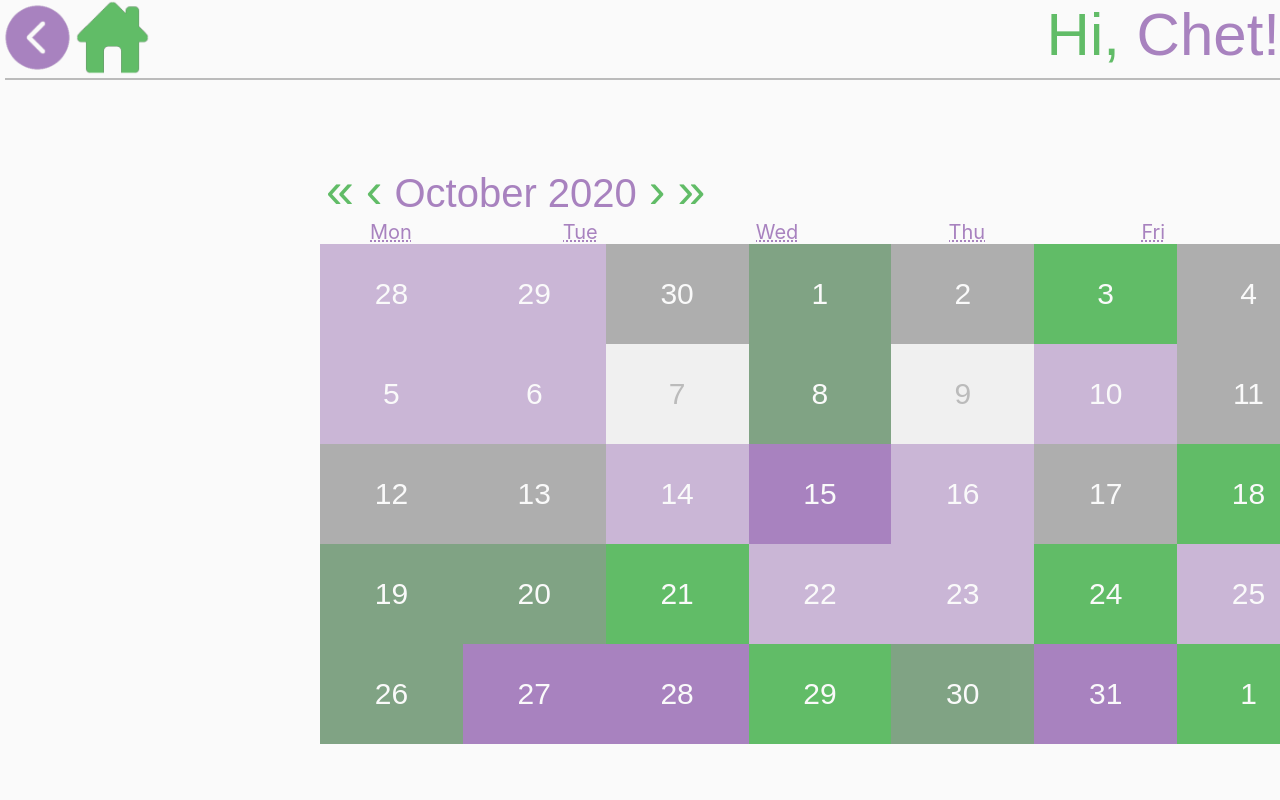
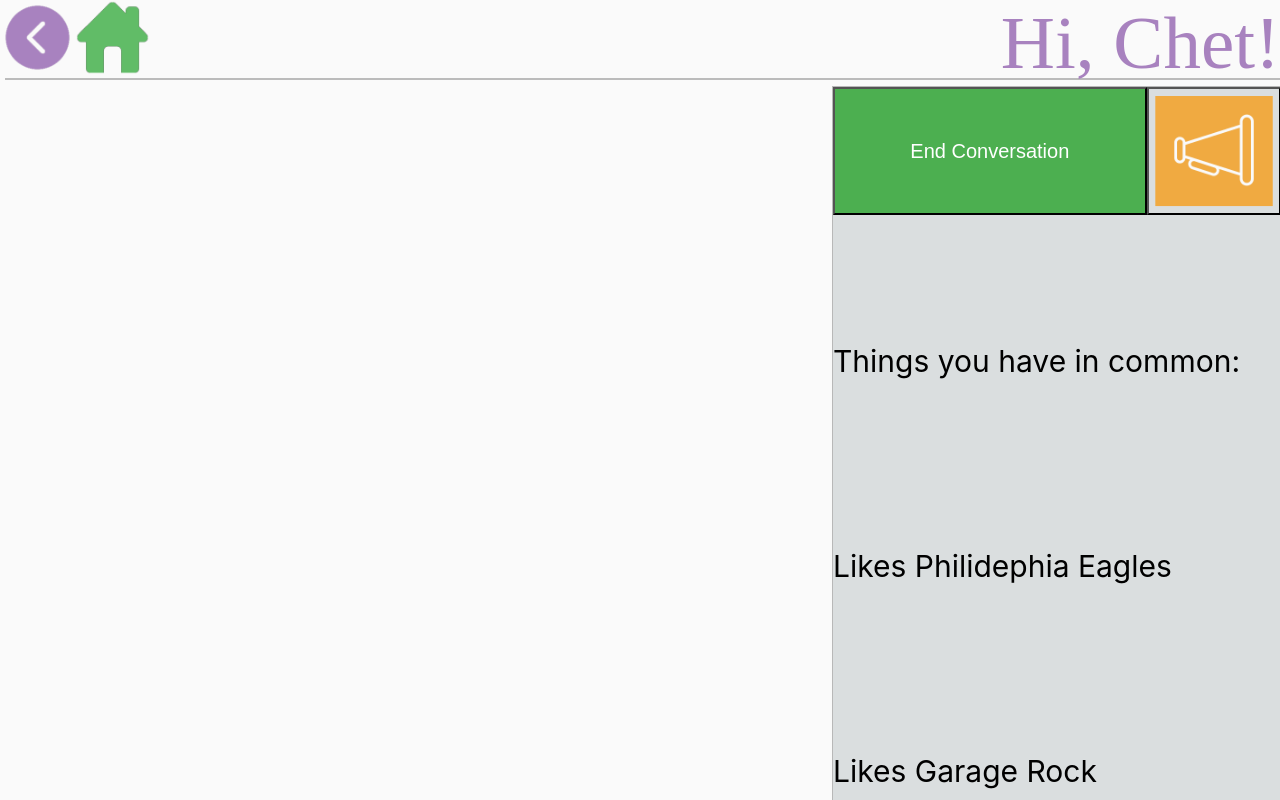
Before and after one commit to camperdue42/SWEN444-Team3, a React (Create React App) app: page / in a window 1280 px wide. Shown: the top 800 px of the page. Built offline with nearby package versions, Linux system fonts and the light colour scheme.

Commit message:
fixed component naming

```diff
--- a/src/App.js
+++ b/src/App.js
@@ -1,10 +1,11 @@
 import './App.css';
 import React from 'react'
 import CalendarPage from "./calendar";
+import ChatPage from "./chat"
 
 function App() {
   return (
-    <CalendarPage />
+    <ChatPage />
   );
 }
 
--- a/src/chat.js
+++ b/src/chat.js
@@ -4,7 +4,7 @@ import ReactDOM from 'react-dom';
 
 // This Module defines the UI components of the Chat page
 
-class chat extends React.Component {
+class ChatPage extends React.Component {
     render() {
         return (
             <div>
@@ -97,4 +97,4 @@ class Menu extends React.Component {
 }
 
 
-export default chat;
+export default ChatPage;
```
